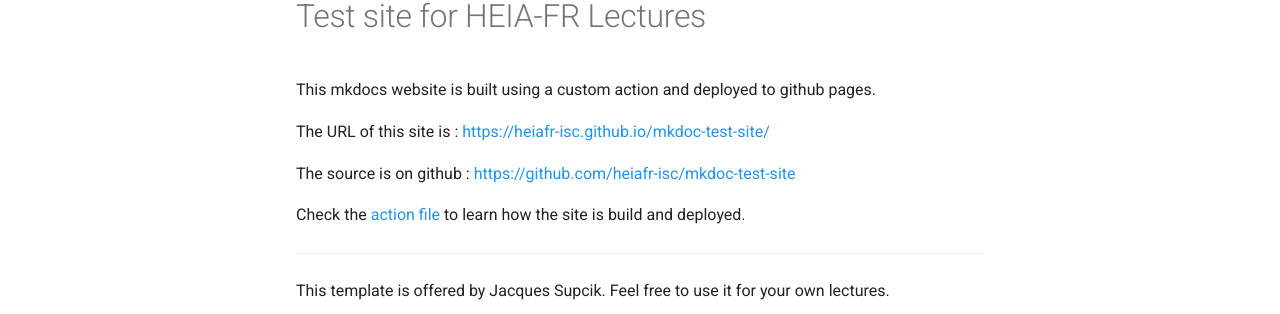
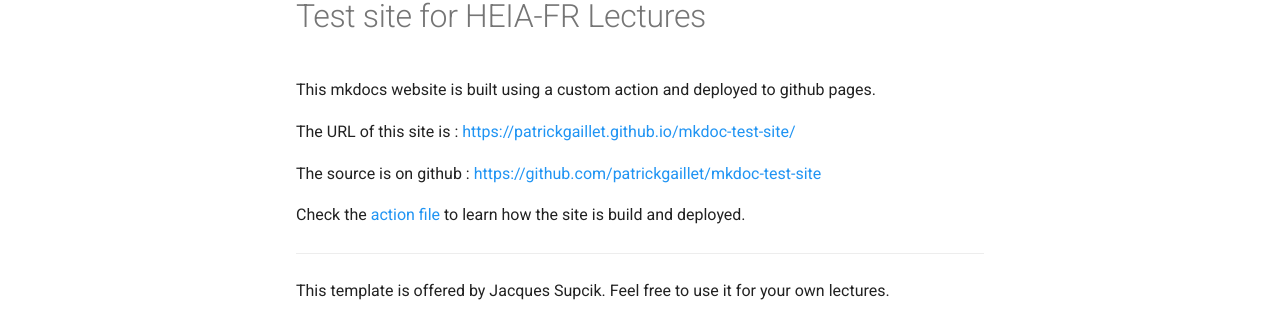
Before and after one commit to patrickgaillet/mkdoc-test-site, an MkDocs documentation site: the page built from docs/index.md, in a window 1280 px wide. Shown: the part 234-548 px from the top of the page. Built offline with MkDocs 1.6.1 and Material for MkDocs 9.7.7, drawn with Linux system fonts in a browser that asks for light colours; some of the changed lines change nothing that is shown.

Commit message:
Update index.md

```diff
--- a/docs/index.md
+++ b/docs/index.md
@@ -4,11 +4,11 @@
 
 This mkdocs website is built using a custom action and deployed to github pages.
 
-The URL of this site is : [https://heiafr-isc.github.io/mkdoc-test-site/](https://heiafr-isc.github.io/mkdoc-test-site/)
+The URL of this site is : [https://patrickgaillet.github.io/mkdoc-test-site/](https://patrickgaillet.github.io/mkdoc-test-site/)
 
-The source is on github : [https://github.com/heiafr-isc/mkdoc-test-site](https://github.com/heiafr-isc/mkdoc-test-site)
+The source is on github : [https://github.com/patrickgaillet/mkdoc-test-site](https://github.com/patrickgaillet/mkdoc-test-site)
 
-Check the [action file](https://github.com/heiafr-isc/mkdoc-test-site/blob/main/.github/workflows/pages.yml) to learn how the site is build and deployed.
+Check the [action file](https://github.com/patrickgaillet/mkdoc-test-site/blob/main/.github/workflows/pages.yml) to learn how the site is build and deployed.
 
 ----
 
```
